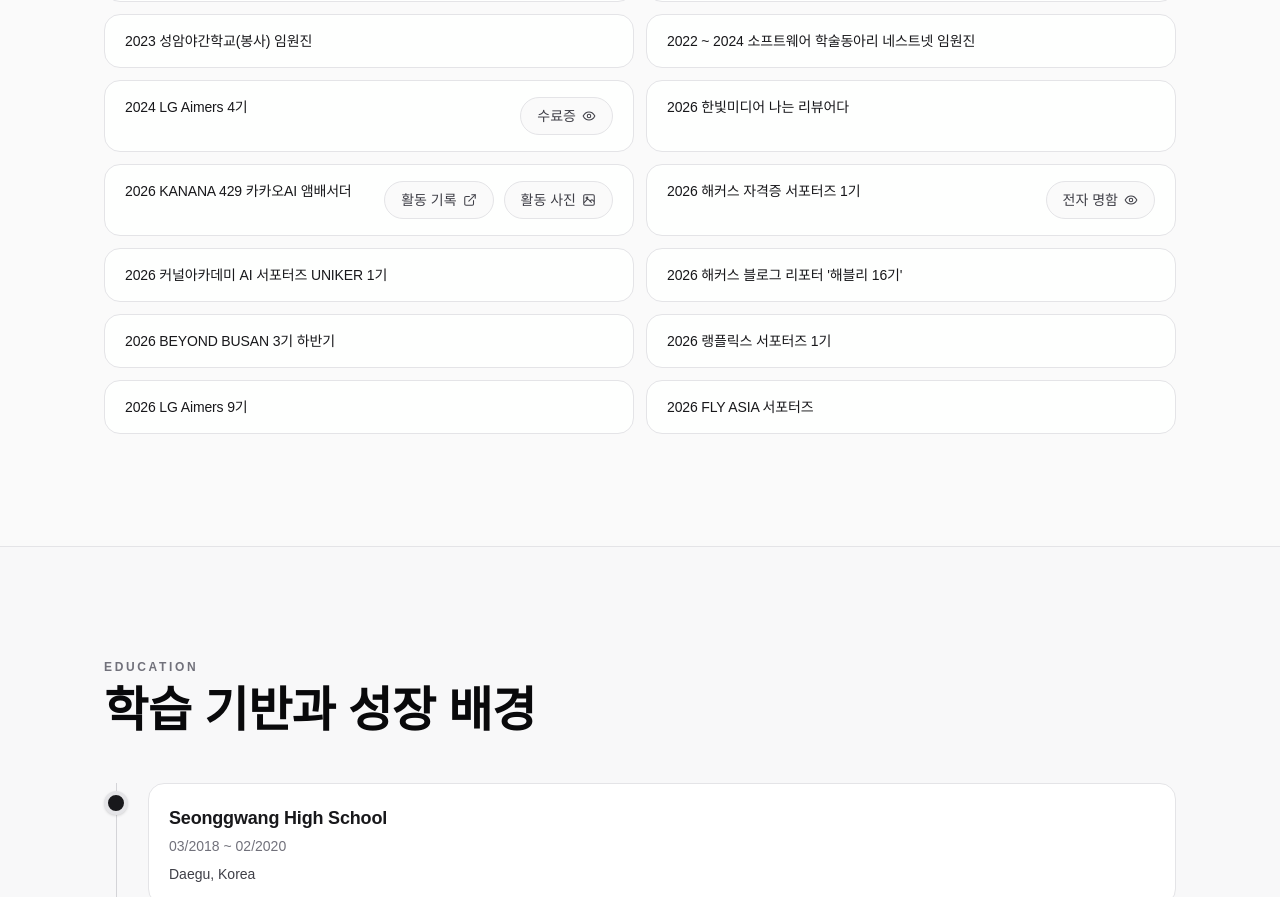
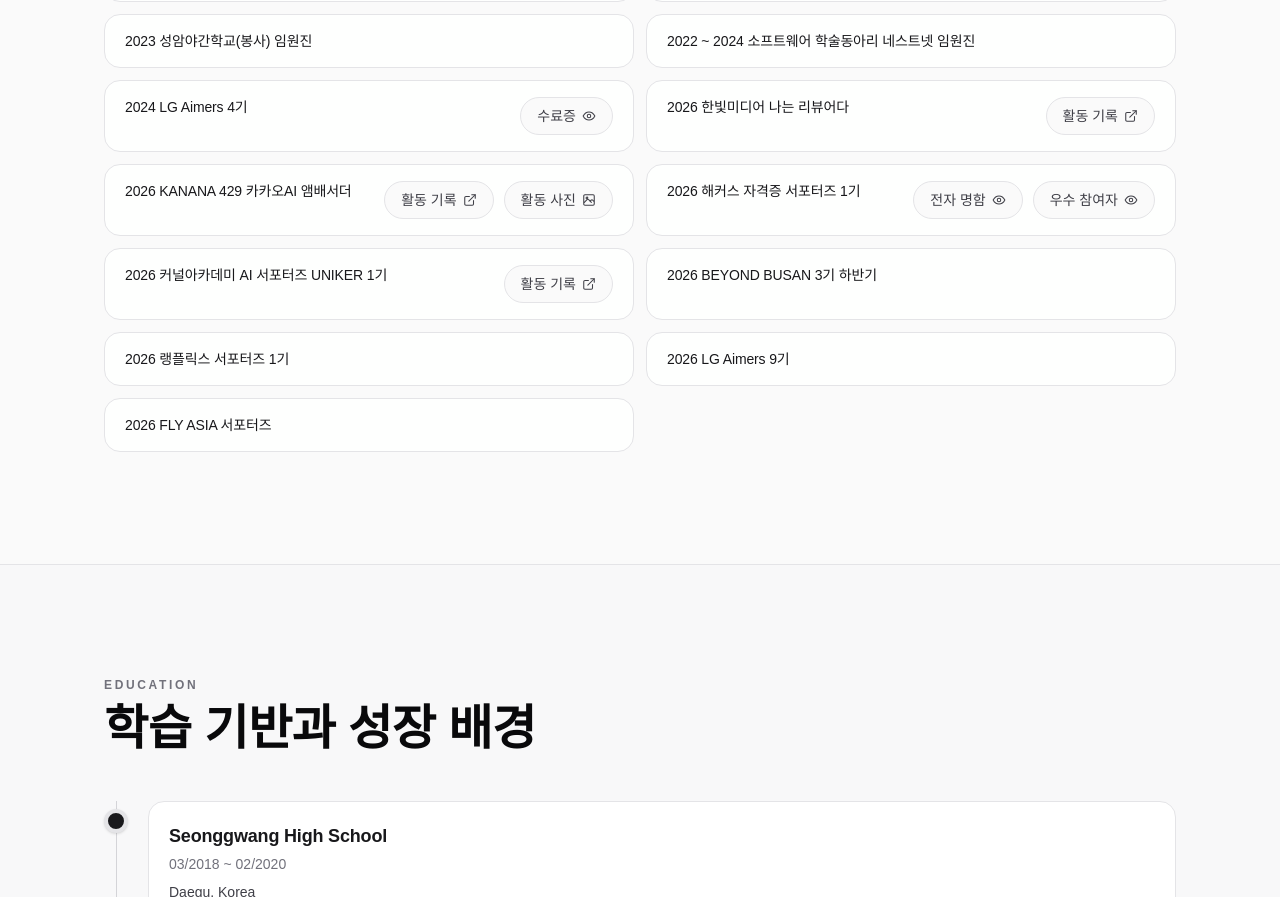
Before and after one commit to mk-isos/markus-portfolio, a Next.js app: page / in a window 1280 px wide. Shown: the part 4803-5700 px from the top of the page. Built offline with nearby package versions, Linux system fonts and the light colour scheme.

Commit message:
Update community activity evidence

```diff
--- a/src/data/portfolio.ts
+++ b/src/data/portfolio.ts
@@ -716,6 +716,13 @@ export const activities: Activity[] = [
   },
   {
     title: text("2026 한빛미디어 나는 리뷰어다", "2026 Hanbit Media Technical Reviewer Program"),
+    evidenceItems: [
+      {
+        type: "link",
+        label: text("활동 기록", "Activity Log"),
+        href: "https://mkisos.tistory.com/category/%EC%A7%80%EC%8B%9D%20%EB%8F%84%EA%B5%AC/%EB%8F%85%EC%84%9C",
+      },
+    ],
   },
   {
     title: text("2026 KANANA 429 카카오AI 앰배서더", "2026 KANANA 429 Kakao AI Ambassador"),
@@ -771,6 +778,17 @@ export const activities: Activity[] = [
           "Hackers Certification Supporters 1st Cohort evidence",
         ),
       },
+      {
+        type: "image",
+        label: text("우수 참여자", "Outstanding Participant"),
+        src: "/activities/hackers-aice-reward.jpeg",
+        width: 1206,
+        height: 1961,
+        alt: text(
+          "해커스 자격증 서포터즈 1기 우수 참여자 혜택 증빙",
+          "Hackers Certification Supporters 1st Cohort outstanding participant reward evidence",
+        ),
+      },
     ],
   },
   {
@@ -778,12 +796,13 @@ export const activities: Activity[] = [
       "2026 커널아카데미 AI 서포터즈 UNIKER 1기",
       "2026 Kernel Academy AI Supporters UNIKER 1st Cohort",
     ),
-  },
-  {
-    title: text(
-      "2026 해커스 블로그 리포터 '해블리 16기'",
-      "2026 Hackers Blog Reporter 'Haebli 16th Cohort'",
-    ),
+    evidenceItems: [
+      {
+        type: "link",
+        label: text("활동 기록", "Activity Log"),
+        href: "https://mkisos.tistory.com/category/%EA%B0%9C%EB%B0%9C%20%EB%8F%84%EA%B5%AC/%5B%EC%BB%A4%EB%84%90%EC%95%84%EC%B9%B4%EB%8D%B0%EB%AF%B8%5D%20%EB%8C%80%ED%95%99%EC%83%9D%20AI%20%ED%81%AC%EB%A3%A8%20UNIKER%201%EA%B8%B0",
+      },
+    ],
   },
   {
     title: text("2026 BEYOND BUSAN 3기 하반기", "2026 BEYOND BUSAN 3rd Cohort, Second Half"),
```
Also changed, not shown: public/activities/hackers-aice-reward.jpeg (added).
